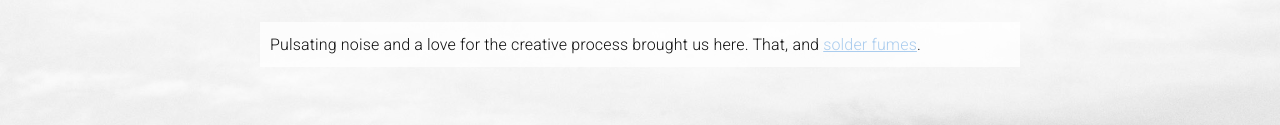
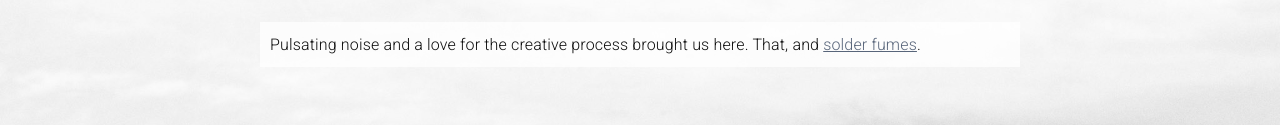
Before and after one commit to aweijnitz/biaspoint.de, a website: page webapp/src/index.html in a window 1280 px wide. Shown: the part 2072-2197 px from the top of the page. Drawn offline with nearby package versions, Linux system fonts and the light colour scheme.

Commit message:
Style fix

```diff
--- a/webapp/src/styles/main.css
+++ b/webapp/src/styles/main.css
@@ -1,7 +1,7 @@
 :root {
   --light-text-color: #c1c0c0;
   --dark-text-color: #323232;
-  --link-color: #aaccee;
+  --link-color: #58657a;
 }
 
 body {
```
